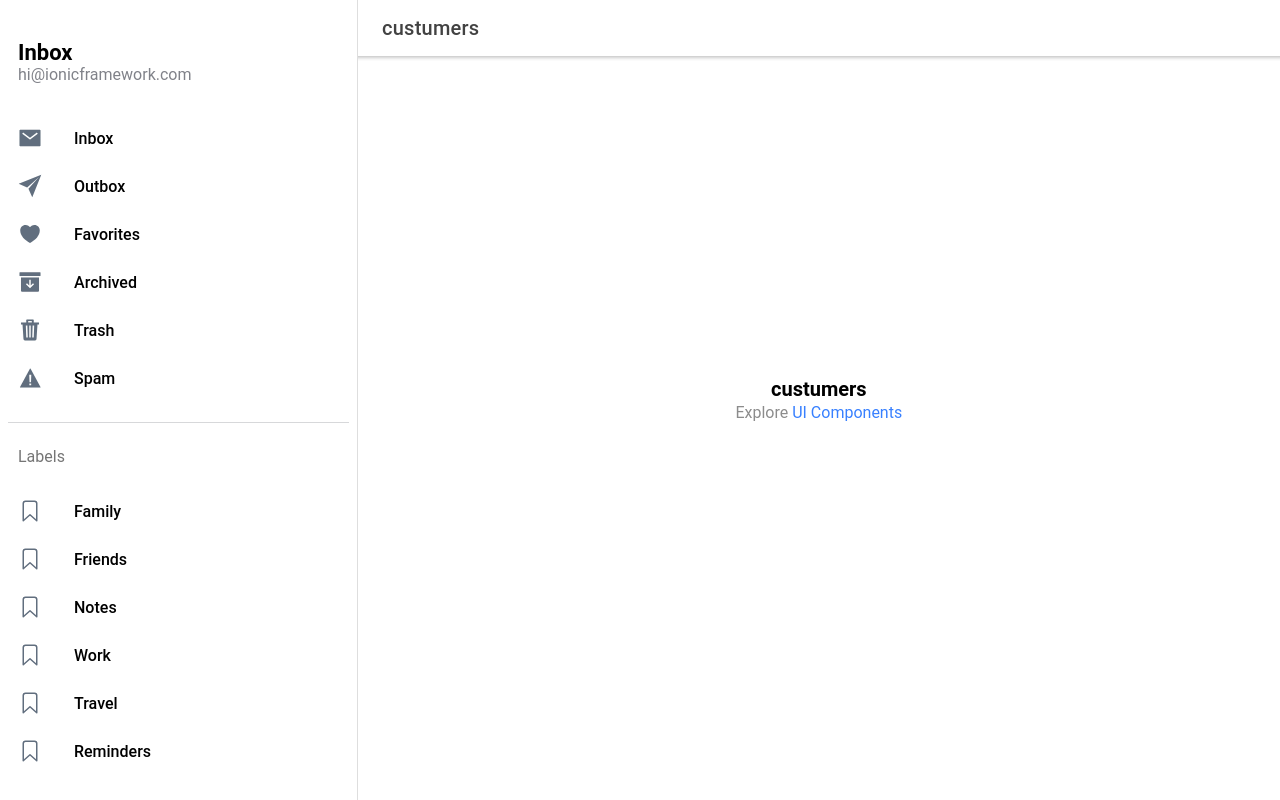
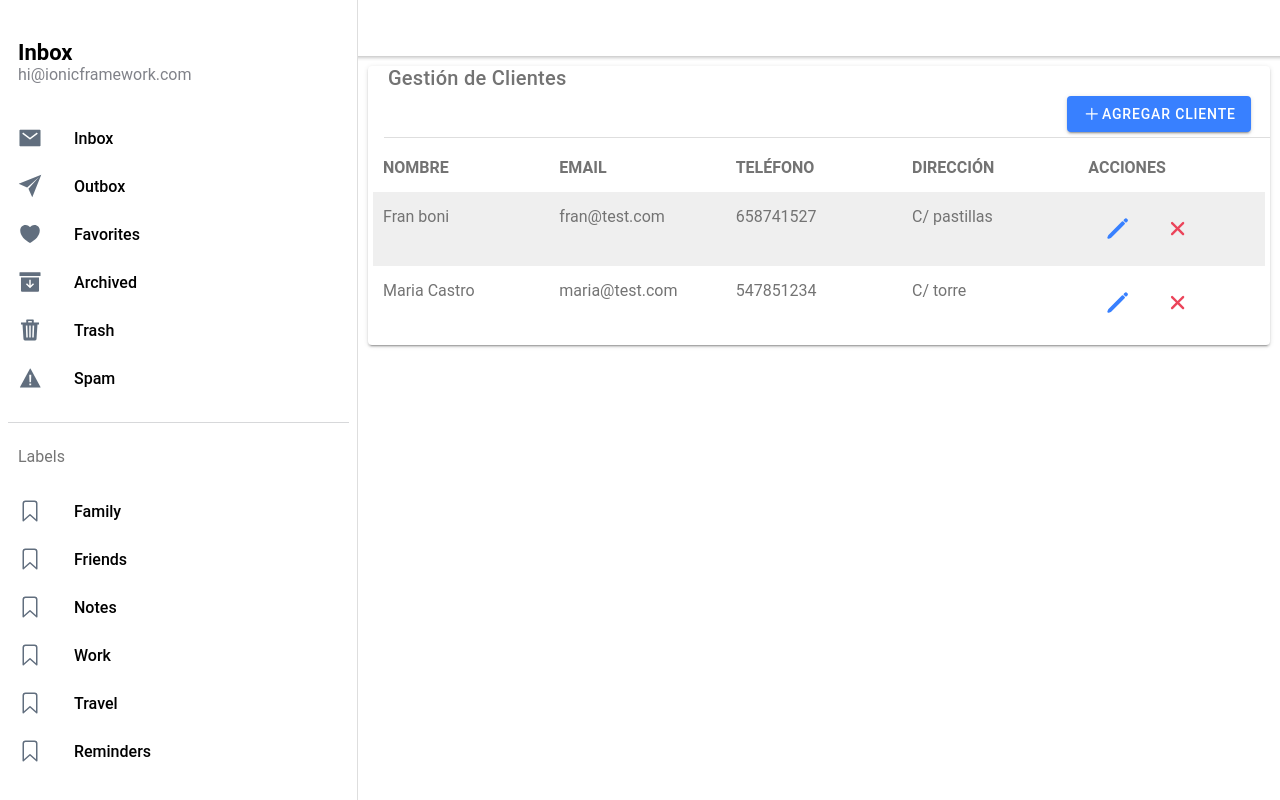
Before and after one commit to frdeoses/app-ionic-react, a React (Create React App) app: page /page/custumers in a window 1280 px wide. Built offline with nearby package versions, Linux system fonts and the light colour scheme.

Commit message:
add route custumers

```diff
--- a/src/App.tsx
+++ b/src/App.tsx
@@ -1,27 +1,33 @@
-import { IonApp, IonRouterOutlet, IonSplitPane, setupIonicReact } from '@ionic/react';
-import { IonReactRouter } from '@ionic/react-router';
-import { Redirect, Route } from 'react-router-dom';
-import Menu from './components/Menu';
-import Page from './pages/Page';
+import {
+  IonApp,
+  IonRouterOutlet,
+  IonSplitPane,
+  setupIonicReact,
+} from "@ionic/react";
+import { IonReactRouter } from "@ionic/react-router";
+import { Redirect, Route } from "react-router-dom";
+import Menu from "./components/Menu";
+import Page from "./pages/Page";
 
 /* Core CSS required for Ionic components to work properly */
-import '@ionic/react/css/core.css';
+import "@ionic/react/css/core.css";
 
 /* Basic CSS for apps built with Ionic */
-import '@ionic/react/css/normalize.css';
-import '@ionic/react/css/structure.css';
-import '@ionic/react/css/typography.css';
+import "@ionic/react/css/normalize.css";
+import "@ionic/react/css/structure.css";
+import "@ionic/react/css/typography.css";
 
 /* Optional CSS utils that can be commented out */
-import '@ionic/react/css/padding.css';
-import '@ionic/react/css/float-elements.css';
-import '@ionic/react/css/text-alignment.css';
-import '@ionic/react/css/text-transformation.css';
-import '@ionic/react/css/flex-utils.css';
-import '@ionic/react/css/display.css';
+import "@ionic/react/css/padding.css";
+import "@ionic/react/css/float-elements.css";
+import "@ionic/react/css/text-alignment.css";
+import "@ionic/react/css/text-transformation.css";
+import "@ionic/react/css/flex-utils.css";
+import "@ionic/react/css/display.css";
 
 /* Theme variables */
-import './theme/variables.css';
+import "./theme/variables.css";
+import CustumerList from "./pages/custumer/CustumerList";
 
 setupIonicReact();
 
@@ -33,10 +39,11 @@ const App: React.FC = () => {
           <Menu />
           <IonRouterOutlet id="main">
             <Route path="/" exact={true}>
-              <Redirect to="/page/Inbox" />
+              <Redirect to="/page/custumers" />
             </Route>
-            <Route path="/page/:name" exact={true}>
-              <Page />
+
+            <Route path="/page/custumers" exact={true}>
+              <CustumerList></CustumerList>
             </Route>
           </IonRouterOutlet>
         </IonSplitPane>
```
